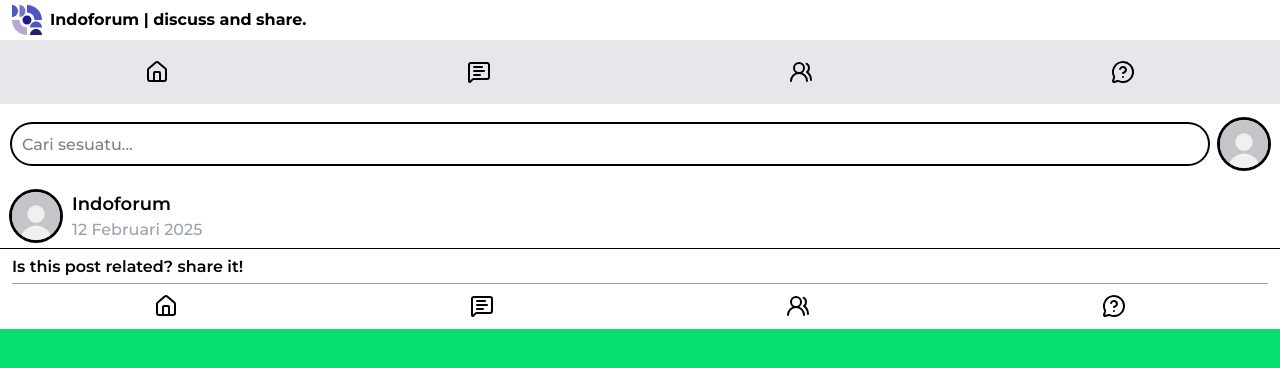
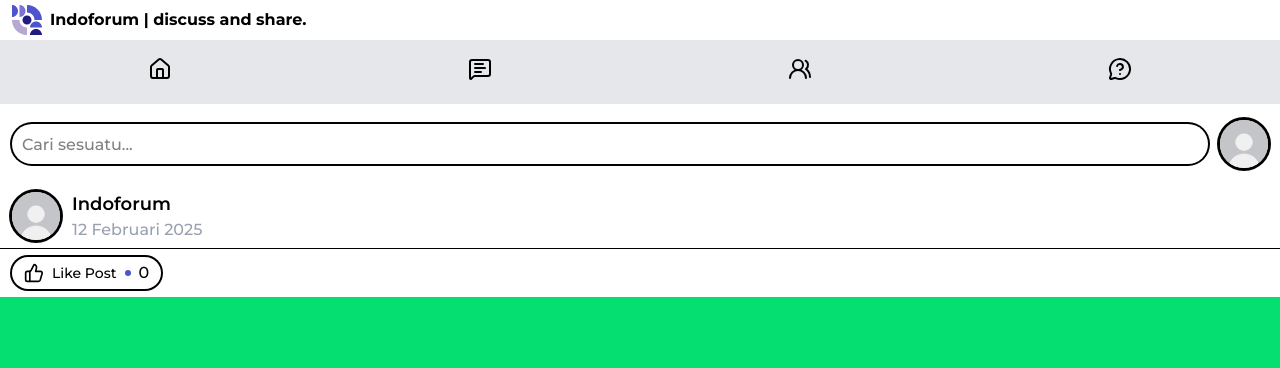
Before and after one commit to MrIrawan/indoforum, a Next.js app: page /post in a window 1280 px wide. Shown: the top 368 px of the page. Built offline with nearby package versions, Linux system fonts and the light colour scheme.

Commit message:
menghapus komponen IconList dan modifikasi pada komponen CardFooter

```diff
--- a/src/app/post/layout.js
+++ b/src/app/post/layout.js
@@ -1,17 +1,12 @@
-"use client"
-
 import Image from "next/image"
 import indoforumLogo from "../../../public/images/indoforum-logo.svg"
-import Button from "@/components/ui/button/Buttons"
+import Button from "@/components/ui/button/Buttons";
 import {
-    SearchIcon,
     HomeIcon,
     MessageSquareTextIcon,
     UsersRoundIcon,
     MessageCircleQuestionIcon
-} from "lucide-react"
-import SearchBar from "@/components/container/SearchBar/SearchBar"
-import IconList from "@/components/container/IconList/IconList"
+} from "lucide-react";
 
 export default function PostLayout({ children }) {
     return (
@@ -26,9 +21,36 @@
             <h4 className="text-base font-m-bold">Indoforum | discuss and share.</h4>
         </div>
             <div className="w-full h-16 bg-gray-200">
-                <IconList
-                    listStyle="w-full flex items-center justify-around gap-2 py-1.5 h-full"
-                />
+                <ul className="w-full h-full flex items-center justify-around">
+                    <li>
+                        <Button
+                            link="/post"
+                        >
+                            <HomeIcon className="w-6 h-6" />
+                        </Button>
+                    </li>
+                    <li>
+                        <Button
+                            link="/post"
+                        >
+                            <MessageSquareTextIcon className="w-6 h-6" />
+                        </Button>
+                    </li>
+                    <li>
+                        <Button
+                            link="/post"
+                        >
+                            <UsersRoundIcon className="w-6 h-6" />
+                        </Button>
+                    </li>
+                    <li>
+                        <Button
+                            link="/post"
+                        >
+                            <MessageCircleQuestionIcon className="w-6 h-6" />
+                        </Button>
+                    </li>
+                </ul>
             </div>
             {children}
         </>
--- a/src/components/container/CardFooter/CardFooter.js
+++ b/src/components/container/CardFooter/CardFooter.js
@@ -1,14 +1,23 @@
-import IconList from "../IconList/IconList";
+import Button from "@/components/ui/button/Buttons";
+import { ThumbsUpIcon } from "lucide-react";
 
 export default function CardFooter() {
     return (
-        <div className="h-20 bg-white flex flex-col gap-1 px-3 py-1.5">
-            <h3 className="text-base font-m-semibold">Is this post related? share it!</h3>
-            <hr className="border-gray-400"/>
-            <IconList
-                direction="row"
-                listStyle="w-full flex items-center justify-around gap-2 py-1.5 h-full"
-            />
+        <div className="h-12 bg-white flex flex-col gap-1 px-3 py-1.5">
+            <ul className="w-full h-full flex items-center">
+                <li>
+                    <Button
+                        buttonStyle="bg-white ring-2 py-1 px-1 rounded-full flex ietms-center justify-around gap-2"
+                    >
+                        <span className="w-full flex items-center px-2 gap-2">
+                            <ThumbsUpIcon className="w-5 h-5" />
+                            <p className="text-sm font-m-medium">Like Post</p>
+                            <span className="w-1.5 h-1.5 bg-primary-color rounded-full"></span>
+                            <p className="text-base font-m-medium">0</p>
+                        </span>
+                    </Button>
+                </li>
+            </ul>
         </div>
     )
 }
--- a/src/components/container/IconList/IconList.js
+++ /dev/null
@@ -1,49 +0,0 @@
-import Button from "@/components/ui/button/Buttons";
-import {
-    HomeIcon,
-    MessageSquareTextIcon,
-    UsersRoundIcon,
-    MessageCircleQuestionIcon
-} from "lucide-react";
-
-export default function IconList({
-    listStyle,
-    itemStyle,
-}) {
-    return (
-                <ul className={`${listStyle}`}>
-                    <li className={`${itemStyle}`}>
-                        <Button
-                            link="/post"
-                            buttonStyle="flex items-center gap-2"
-                        >
-                            <HomeIcon className="w-6 h-6"/>
-                        </Button>
-                    </li>
-                    <li className={`${itemStyle}`}>
-                        <Button
-                            link="/forums"
-                            buttonStyle="flex items-center gap-2"
-                        >
-                            <MessageSquareTextIcon className="w-6 h-6"/>
-                        </Button>
-                    </li>
-                    <li className={`${itemStyle}`}>
-                        <Button
-                            link="/following"
-                            buttonStyle="flex items-center gap-2"
-                        >
-                            <UsersRoundIcon className="w-6 h-6"/>
-                        </Button>
-                    </li>
-                    <li className={`${itemStyle}`}>
-                        <Button
-                            link="/questions"
-                            buttonStyle="flex items-center gap-2"
-                        >
-                            <MessageCircleQuestionIcon className="w-6 h-6"/>
-                        </Button>
-                    </li>
-                </ul>
-    )
-}
```
